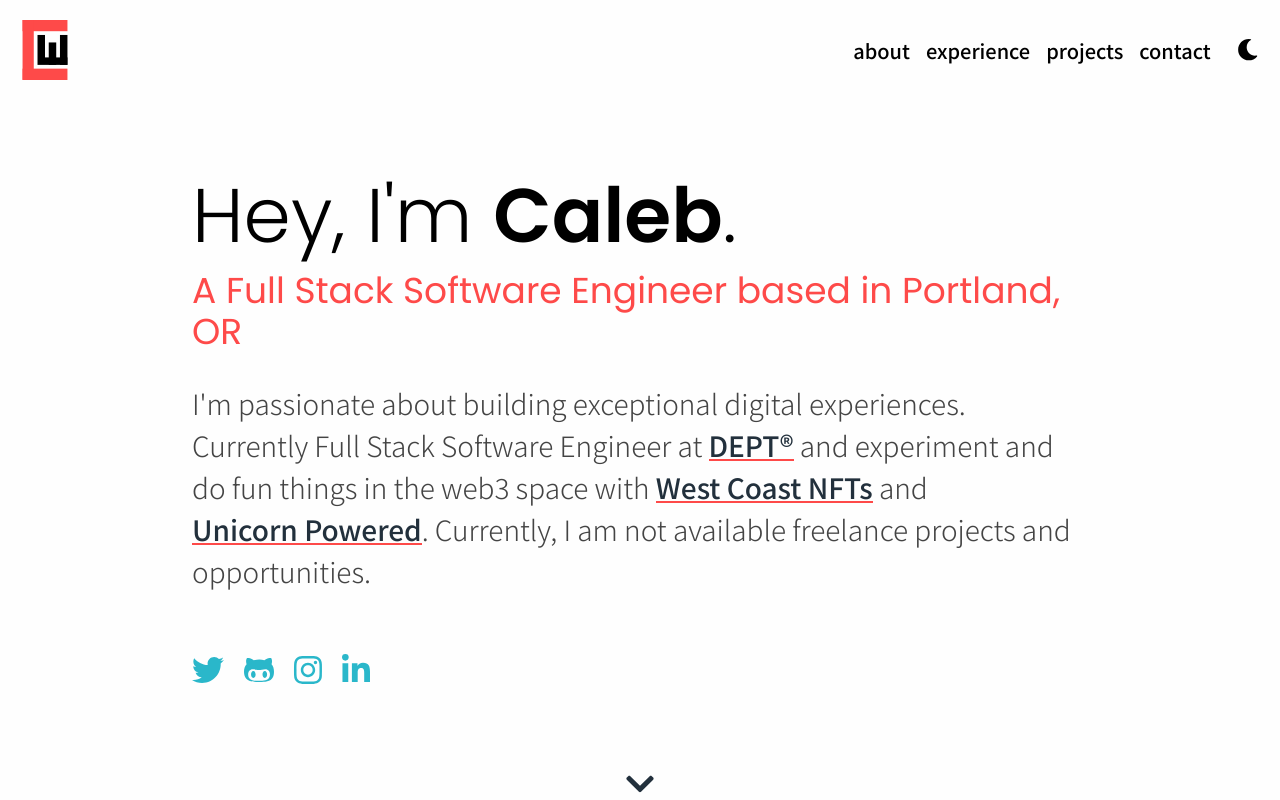
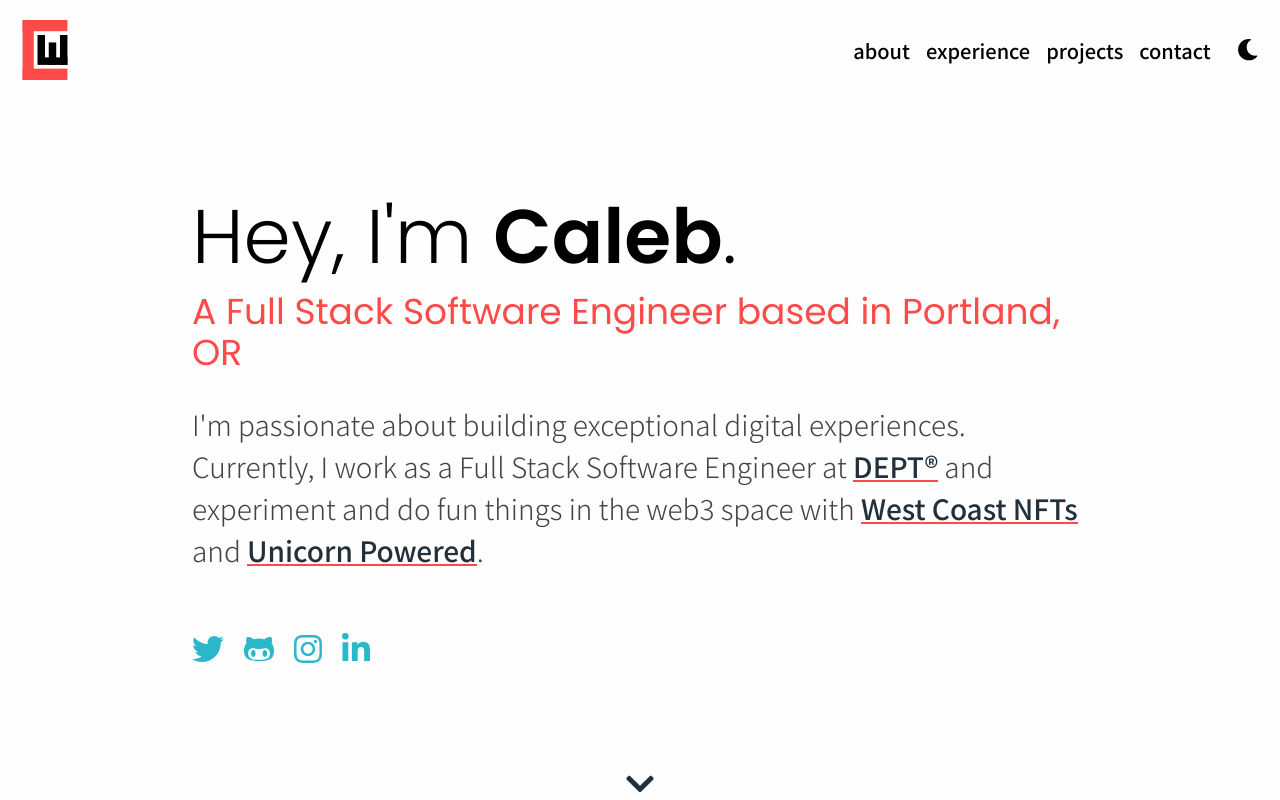
Before and after one commit to calebpdx/calebwhite-com-v2, a Next.js app: page / in a window 1280 px wide. Shown: the top 800 px of the page. Built offline with nearby package versions, Linux system fonts and the light colour scheme; no server answers.

Commit message:
updated some messaging

```diff
--- a/components/intro.jsx
+++ b/components/intro.jsx
@@ -76,7 +76,7 @@ const Hero = () => {
 			<h2>A Full Stack Software Engineer based in Portland, OR</h2>
 			<Para>
 				I&apos;m passionate about building exceptional digital
-				experiences. Currently Full Stack Software Engineer at {' '}
+				experiences. Currently, I work as a Full Stack Software Engineer at {' '}
 				<a
 					href='https://www.deptagency.com/en-us/'
 					target='_blank'
@@ -91,7 +91,7 @@ const Hero = () => {
 					href='https://www.unicornpowered.xyz/'
 					target='_blank'
 					rel='noreferrer'
-				>Unicorn Powered</a>. Currently, I am not available freelance projects and opportunities.
+				>Unicorn Powered</a>.
 			</Para>
 			<Socials />
 		</Intro>
```
